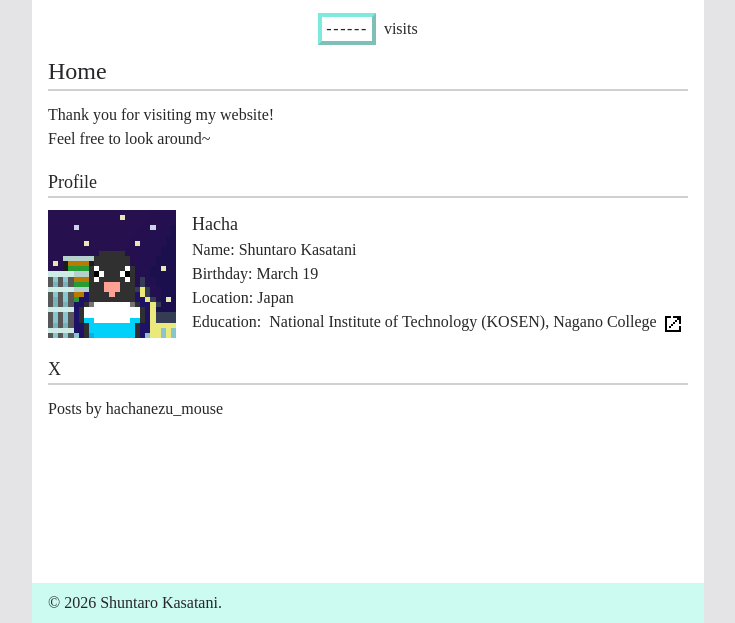
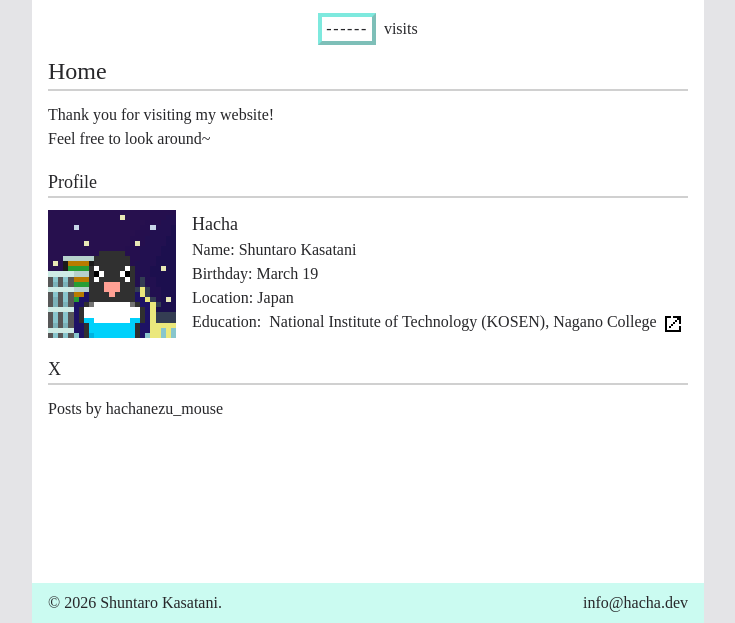
Before and after one commit to hatya-mouse/hacha.dev, an Astro site: page / in a window 1280 px wide. Shown: the part 177-800 px from the top of the page, without its empty margins (272-1007 px from the left). Built offline with nearby package versions, Linux system fonts and the light colour scheme; Astro itself is replaced by a stand-in of ours; no server answers; a script that the page names is missing.

Commit message:
feat: add mail address

```diff
--- a/src/components/Footer.astro
+++ b/src/components/Footer.astro
@@ -1,3 +1,6 @@
-<div class="bg-teal-100 dark:bg-teal-900 px-4 h-10 flex gap-2 items-center justify-start">
-    © 2026 Shuntaro Kasatani.
+<div class="bg-teal-100 dark:bg-teal-900 px-4 py-2 flex flex-col sm:flex-row sm:gap-2 sm:items-center items-start justify-between">
+    <p>© 2026 Shuntaro Kasatani.</p>
+    <a href="mailto:info@hacha.dev" target="_blank" rel="noopener noreferrer">
+        info@hacha.dev
+    </a>
 </div>
```
